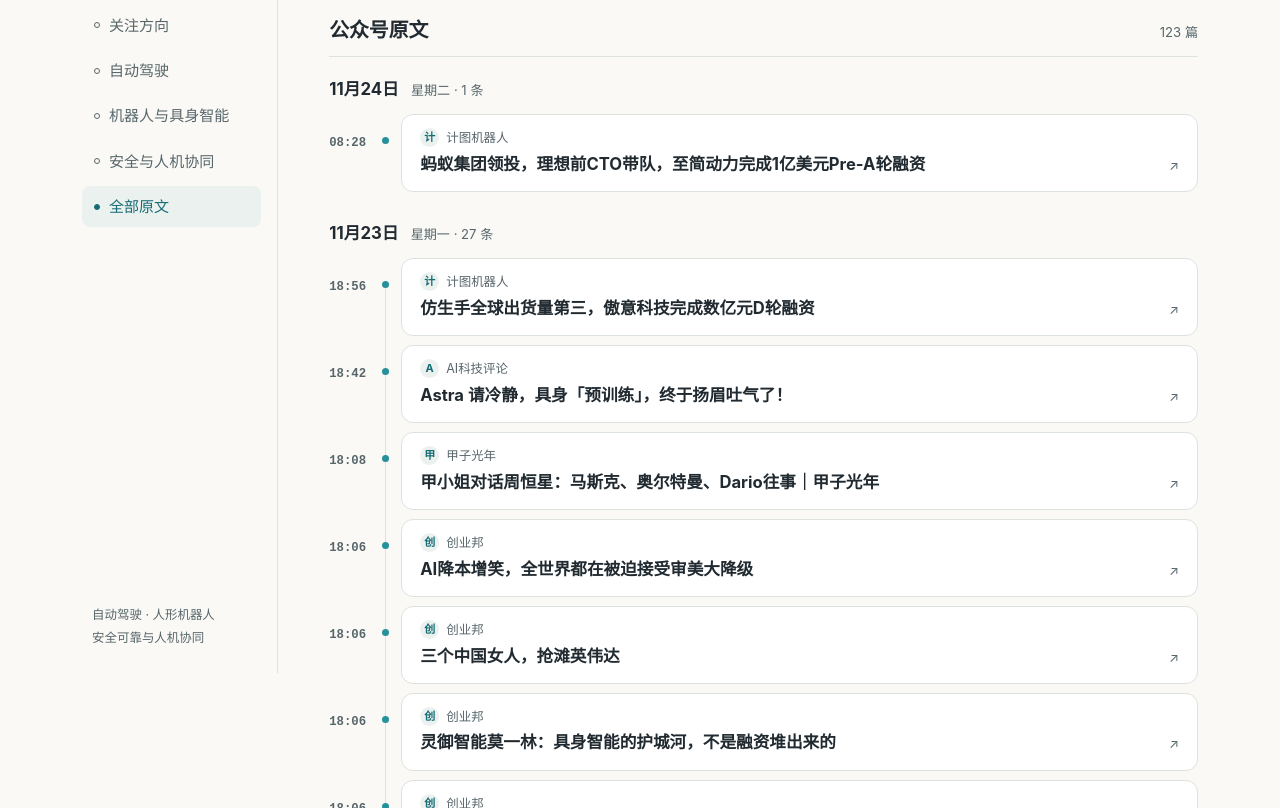
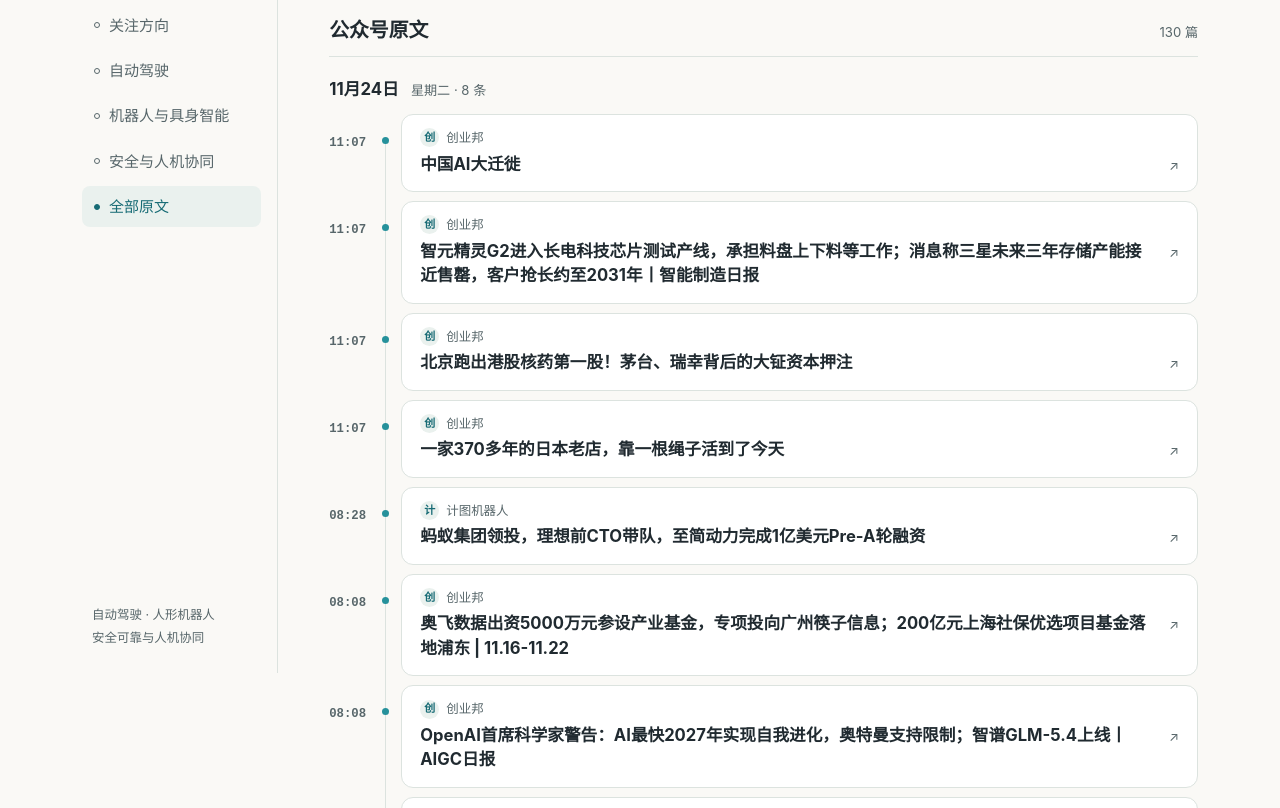
Before and after one commit to dreamfortuna/ai-industry, a plain HTML site: page all.html in a window 1280 px wide. Shown: the part 127-935 px from the top of the page. Drawn offline with Linux system fonts and the light colour scheme.

Commit message:
Update public reading edition

```diff
--- a/all.html
+++ b/all.html
@@ -6,11 +6,25 @@
 <div class="nav-label">阅读</div><nav aria-label="阅读方向"><a href="./index.html"><span aria-hidden="true" class="nav-dot"></span>关注方向</a><a href="./driving.html"><span aria-hidden="true" class="nav-dot"></span>自动驾驶</a><a href="./robots.html"><span aria-hidden="true" class="nav-dot"></span>机器人与具身智能</a><a href="./safety.html"><span aria-hidden="true" class="nav-dot"></span>安全与人机协同</a><a href="./all.html" aria-current="page"><span aria-hidden="true" class="nav-dot"></span>全部原文</a></nav><p class="side-note">自动驾驶 · 人形机器人<br>安全可靠与人机协同</p></aside>
 <main id="content"><header class="mast"><h1>全部原文</h1><p>按原作者发表时间排列，点标题可阅读原文。</p></header>
 
-<div class="section-head"><h2>公众号原文</h2><span>123 篇</span></div>
-<section class="day"><header><h3><time datetime="2026-11-24">11月24日</time></h3><span>星期二 · 1 条</span></header>
-    <ol><li><time class="clock" datetime="2026-11-24T00:28:00.000Z">08:28</time><span class="rail" aria-hidden="true"></span>
+<div class="section-head"><h2>公众号原文</h2><span>130 篇</span></div>
+<section class="day"><header><h3><time datetime="2026-11-24">11月24日</time></h3><span>星期二 · 8 条</span></header>
+    <ol><li><time class="clock" datetime="2026-11-24T03:07:00.000Z">11:07</time><span class="rail" aria-hidden="true"></span>
+      <a class="card" href="https://mp.weixin.qq.com/s?__biz=MjM5OTAzMjc4MA%3D%3D&amp;mid=2650898014&amp;idx=2&amp;sn=2c48dc7c79bb804a7e70b9f63dd57a85" target="_blank" rel="noopener noreferrer"><span class="byline"><span class="avatar" aria-hidden="true">创</span>创业邦</span>
+      <span class="headline">中国AI大迁徙<span class="arrow" aria-hidden="true">↗</span></span></a></li><li><time class="clock" datetime="2026-11-24T03:07:00.000Z">11:07</time><span class="rail" aria-hidden="true"></span>
+      <a class="card" href="https://mp.weixin.qq.com/s?__biz=MjM5OTAzMjc4MA%3D%3D&amp;mid=2650898014&amp;idx=3&amp;sn=f46ccb3f074b4d48f43a05df85209a7d" target="_blank" rel="noopener noreferrer"><span class="byline"><span class="avatar" aria-hidden="true">创</span>创业邦</span>
+      <span class="headline">智元精灵G2进入长电科技芯片测试产线，承担料盘上下料等工作；消息称三星未来三年存储产能接近售罄，客户抢长约至2031年丨智能制造日报<span class="arrow" aria-hidden="true">↗</span></span></a></li><li><time class="clock" datetime="2026-11-24T03:07:00.000Z">11:07</time><span class="rail" aria-hidden="true"></span>
+      <a class="card" href="https://mp.weixin.qq.com/s?__biz=MjM5OTAzMjc4MA%3D%3D&amp;mid=2650898014&amp;idx=1&amp;sn=511a54b65994f7e522060ffc966a81bb" target="_blank" rel="noopener noreferrer"><span class="byline"><span class="avatar" aria-hidden="true">创</span>创业邦</span>
+      <span class="headline">北京跑出港股核药第一股！茅台、瑞幸背后的大钲资本押注<span class="arrow" aria-hidden="true">↗</span></span></a></li><li><time class="clock" datetime="2026-11-24T03:07:00.000Z">11:07</time><span class="rail" aria-hidden="true"></span>
+      <a class="card" href="https://mp.weixin.qq.com/s?__biz=MjM5OTAzMjc4MA%3D%3D&amp;mid=2650898014&amp;idx=4&amp;sn=f186370ef38ff17cb564f1f4448c6f9b" target="_blank" rel="noopener noreferrer"><span class="byline"><span class="avatar" aria-hidden="true">创</span>创业邦</span>
+      <span class="headline">一家370多年的日本老店，靠一根绳子活到了今天<span class="arrow" aria-hidden="true">↗</span></span></a></li><li><time class="clock" datetime="2026-11-24T00:28:00.000Z">08:28</time><span class="rail" aria-hidden="true"></span>
       <a class="card" href="https://mp.weixin.qq.com/s?__biz=MzY4NTI5Mzk4NQ%3D%3D&amp;mid=2247503337&amp;idx=1&amp;sn=df362f92849ab7867efc344d9659aab2" target="_blank" rel="noopener noreferrer"><span class="byline"><span class="avatar" aria-hidden="true">计</span>计图机器人</span>
-      <span class="headline">蚂蚁集团领投，理想前CTO带队，至简动力完成1亿美元Pre-A轮融资<span class="arrow" aria-hidden="true">↗</span></span></a></li></ol></section><section class="day"><header><h3><time datetime="2026-11-23">11月23日</time></h3><span>星期一 · 27 条</span></header>
+      <span class="headline">蚂蚁集团领投，理想前CTO带队，至简动力完成1亿美元Pre-A轮融资<span class="arrow" aria-hidden="true">↗</span></span></a></li><li><time class="clock" datetime="2026-11-24T00:08:00.000Z">08:08</time><span class="rail" aria-hidden="true"></span>
+      <a class="card" href="https://mp.weixin.qq.com/s?__biz=MjM5OTAzMjc4MA%3D%3D&amp;mid=2650897997&amp;idx=2&amp;sn=01b8187f7a2704c379dadef325dff8f8" target="_blank" rel="noopener noreferrer"><span class="byline"><span class="avatar" aria-hidden="true">创</span>创业邦</span>
+      <span class="headline">奥飞数据出资5000万元参设产业基金，专项投向广州筷子信息；200亿元上海社保优选项目基金落地浦东 | 11.16-11.22<span class="arrow" aria-hidden="true">↗</span></span></a></li><li><time class="clock" datetime="2026-11-24T00:08:00.000Z">08:08</time><span class="rail" aria-hidden="true"></span>
+      <a class="card" href="https://mp.weixin.qq.com/s?__biz=MjM5OTAzMjc4MA%3D%3D&amp;mid=2650897997&amp;idx=3&amp;sn=ca97541718059083dfbcfa36deddea70" target="_blank" rel="noopener noreferrer"><span class="byline"><span class="avatar" aria-hidden="true">创</span>创业邦</span>
+      <span class="headline">OpenAI首席科学家警告：AI最快2027年实现自我进化，奥特曼支持限制；智谱GLM-5.4上线丨AIGC日报<span class="arrow" aria-hidden="true">↗</span></span></a></li><li><time class="clock" datetime="2026-11-24T00:08:00.000Z">08:08</time><span class="rail" aria-hidden="true"></span>
+      <a class="card" href="https://mp.weixin.qq.com/s?__biz=MjM5OTAzMjc4MA%3D%3D&amp;mid=2650897997&amp;idx=1&amp;sn=daefb96cf06eb12135fe888ac638676b" target="_blank" rel="noopener noreferrer"><span class="byline"><span class="avatar" aria-hidden="true">创</span>创业邦</span>
+      <span class="headline">英伟达重新任命黄仁勋为CEO，市值数小时增逾1万亿美元；黄仁勋重返总部，员工集体欢呼；原京东首席战略官廖建文离世丨邦早报<span class="arrow" aria-hidden="true">↗</span></span></a></li></ol></section><section class="day"><header><h3><time datetime="2026-11-23">11月23日</time></h3><span>星期一 · 27 条</span></header>
     <ol><li><time class="clock" datetime="2026-11-23T10:56:00.000Z">18:56</time><span class="rail" aria-hidden="true"></span>
       <a class="card" href="https://mp.weixin.qq.com/s?__biz=MzY4NTI5Mzk4NQ%3D%3D&amp;mid=2247503235&amp;idx=1&amp;sn=eefa557c6d5db3d76244cf5fa5e6c579" target="_blank" rel="noopener noreferrer"><span class="byline"><span class="avatar" aria-hidden="true">计</span>计图机器人</span>
       <span class="headline">仿生手全球出货量第三，傲意科技完成数亿元D轮融资<span class="arrow" aria-hidden="true">↗</span></span></a></li><li><time class="clock" datetime="2026-11-23T10:42:00.000Z">18:42</time><span class="rail" aria-hidden="true"></span>
```
